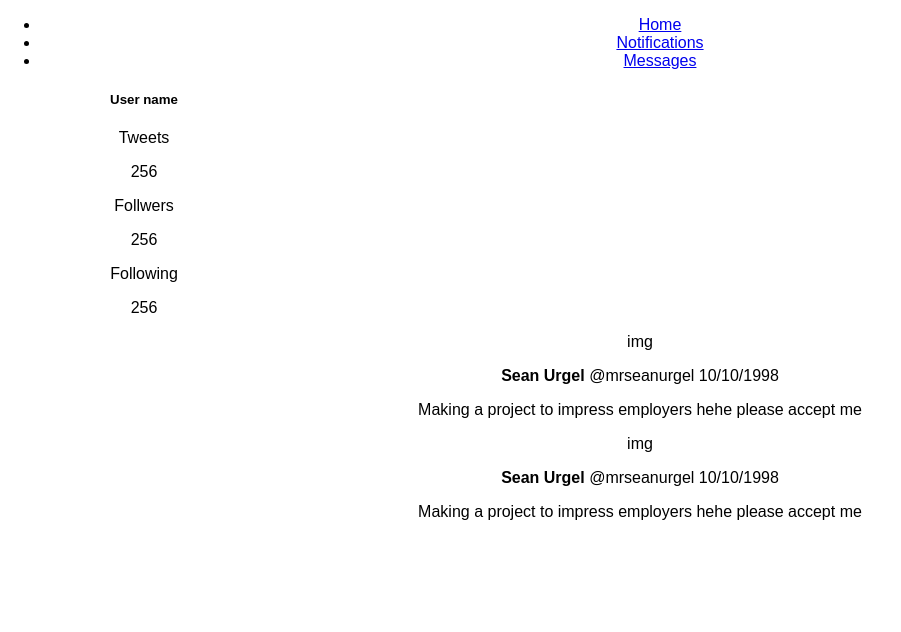
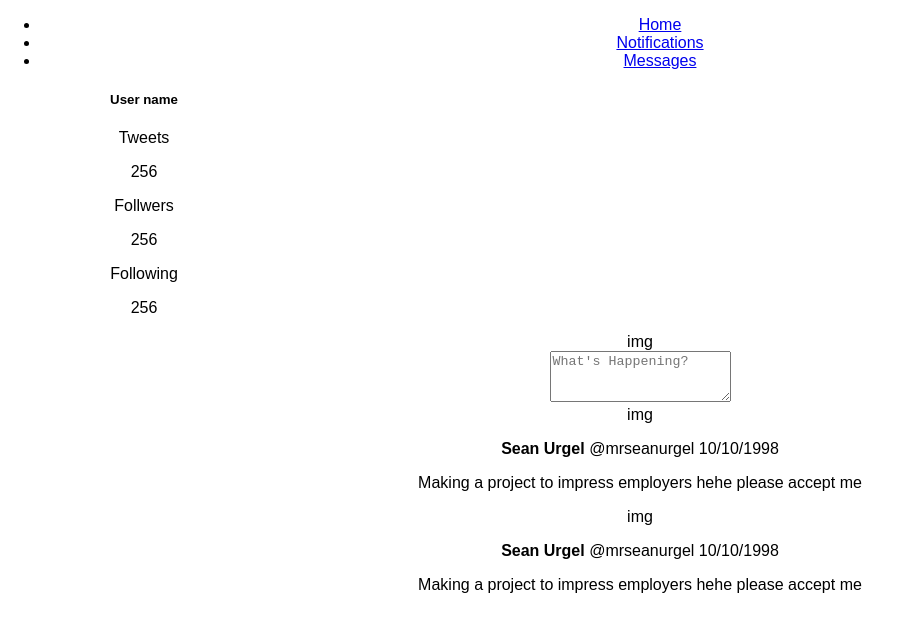
Before and after one commit to SeanningTatum/twitter-clone, a React (Create React App) app: page /home in a window 1280 px wide. Shown: the top 632 px of the page, without its empty margins (0-901 px from the left). Built offline with nearby package versions, Linux system fonts and the light colour scheme; the HTML template or start-up script is replaced by a standard one.

Commit message:
added tweetInput to be programatic

```diff
--- a/src/components/Shared/TweetFeed/TweetFeed.js
+++ b/src/components/Shared/TweetFeed/TweetFeed.js
@@ -1,12 +1,20 @@
-import React from 'react'
+import React from 'react';
 import Tweets from './Tweets/Tweets';
+import TweetInput from '../TweetInput/TweetInput';
 
 const tweetFeed = (props) => {
 
+  const tweetInput = props.hasTweetInput
+    ? <TweetInput />
+    : null
+
   return (
-    <div classNameName="list-group">
-      <Tweets tweets={props.tweets}/>
-    </div>
+    <React.Fragment>
+      {tweetInput}
+      <div classNameName="list-group">
+        <Tweets tweets={props.tweets}/>
+      </div>
+    </React.Fragment>
   )
 }
 
--- a/src/components/Shared/TweetInput/TweetInput.js
+++ b/src/components/Shared/TweetInput/TweetInput.js
@@ -7,10 +7,9 @@ const tweetInput = () => {
         img
       </div>
       <div className="col-md-10">
-      <div class="form-group">
-        <label>Example textarea</label>
-        <textarea class="form-control" placeholder="What's Happening?" rows="3"></textarea>
-      </div>
+        <div class="form-group">
+          <textarea class="form-control" placeholder="What's Happening?" rows="3"></textarea>
+        </div>
       </div>
     </div>
   )
--- a/src/containers/Home/Home.js
+++ b/src/containers/Home/Home.js
@@ -4,7 +4,8 @@ import TweetFeed from 'components/Shared/TweetFeed/TweetFeed';
 
 export class Home extends Component {
   state = {
-    tweets: [1,2]
+    tweets: [1,2],
+    addTweetInput: true
   }
 
   render() {
@@ -15,7 +16,9 @@ export class Home extends Component {
             <ProfileCard />
           </div>
           <div className="col-md-6">
-            <TweetFeed tweets={this.state.tweets}/>
+            <TweetFeed
+              hasTweetInput={this.state.addTweetInput}
+              tweets={this.state.tweets}/>
           </div>
         </div>
       </div>
```
